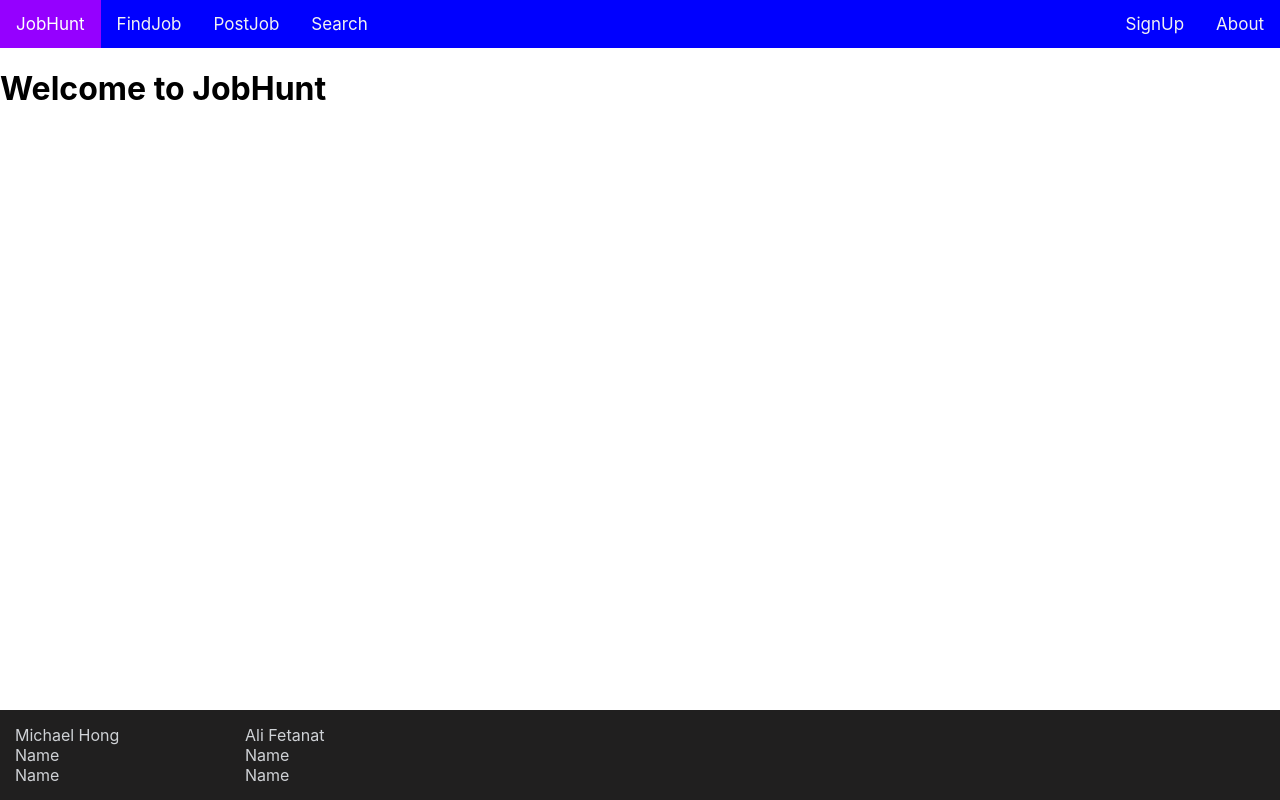
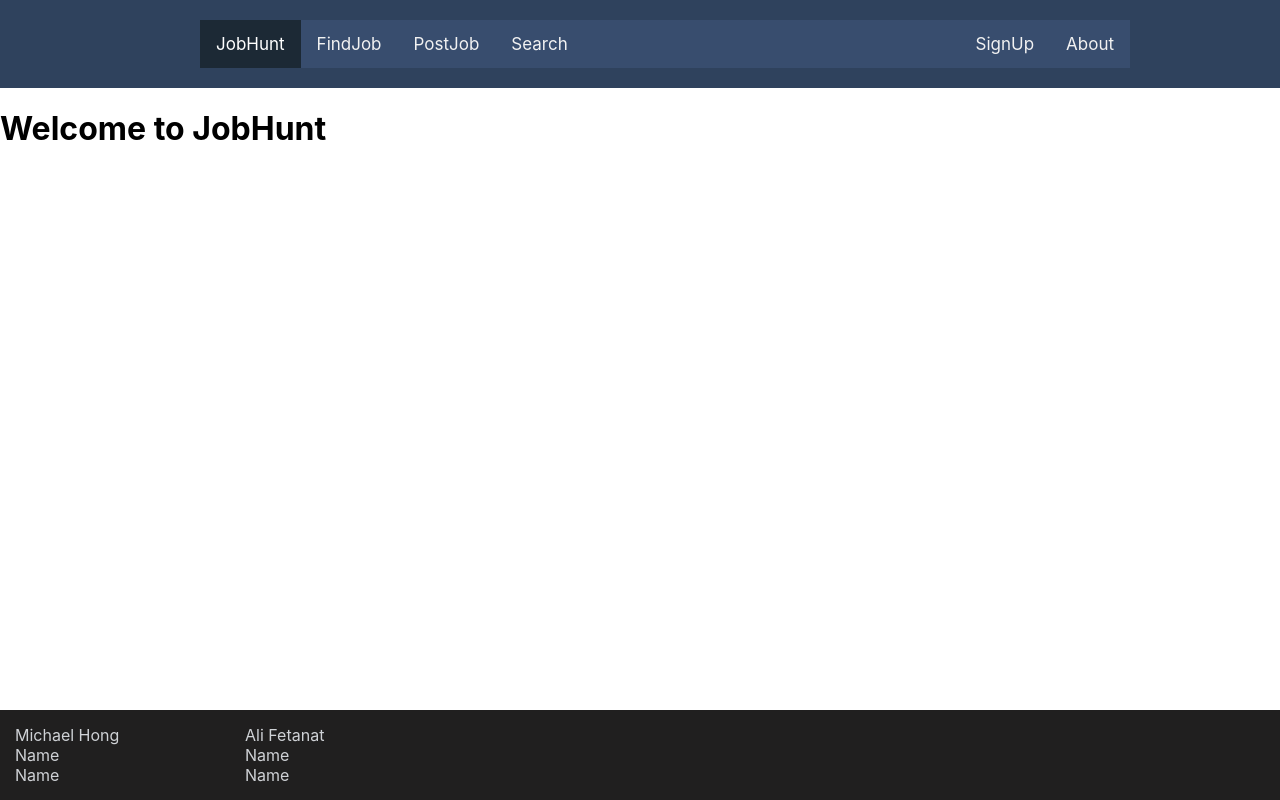
Before and after one commit to Fetyali7/MAK-soen341project2023, a React (Create React App) app in the folder 341-project/: page / in a window 1280 px wide. Built offline with nearby package versions, Linux system fonts and the light colour scheme; the HTML template or start-up script is replaced by a standard one.

Commit message:
Better CSS added

```diff
--- a/341-project/src/App.css
+++ b/341-project/src/App.css
@@ -81,8 +81,10 @@ footer {
   color: #27bcda;
 }
 .topnav {
-  background-color: blue;
+  background-color: rgba(56,77,110,255);
   overflow: hidden;
+  margin-left: 200px;
+  margin-right: 150px;
 }
 
 /* Style the links inside the navigation bar */
@@ -98,13 +100,13 @@ border-color: #27bcda;
 
 /* Change the color of links on hover */
 .topnav a:hover {
-background-color: rgb(202, 165, 237);
+background-color: rgb(248, 124, 188);
 color: black;
 }
 
 /* Add a color to the active/current link */
 .topnav a.active {
-background-color: rgb(149, 0, 255);
+background-color: rgba(28,41,53,255);
 color: white;
 }
 
@@ -112,3 +114,9 @@ color: white;
 .topnav-right {
 float: right;
 }
+
+.Navbar__Background{
+  padding-top: 20px;
+  padding-bottom: 20px;
+  background: rgba(47,66,93,255);
+}
--- a/341-project/src/Component/Navbar.js
+++ b/341-project/src/Component/Navbar.js
@@ -8,6 +8,7 @@ export const Navbar = ({changeTab}) => {
     //     <div className='navItem' onClick={()=> {changeTab("Contact")}}>Contact</div>
     //     <div className='navItem' onClick={()=> {changeTab("Help")}}>Help</div>
     // </div>
+    <div className='Navbar__Background'>
       <div class="topnav">
       <a class="active" onClick={()=> {changeTab("Home")}}>JobHunt</a>
       <a  onClick={()=> {changeTab("Finding")}}>FindJob</a>
@@ -18,5 +19,6 @@ export const Navbar = ({changeTab}) => {
         <a onClick={()=> {changeTab("Aboutcompany")}}>About</a>
       </div>
     </div>
+  </div>
   )
 }
```
Lines whose indentation alone changed are shown as unchanged.
